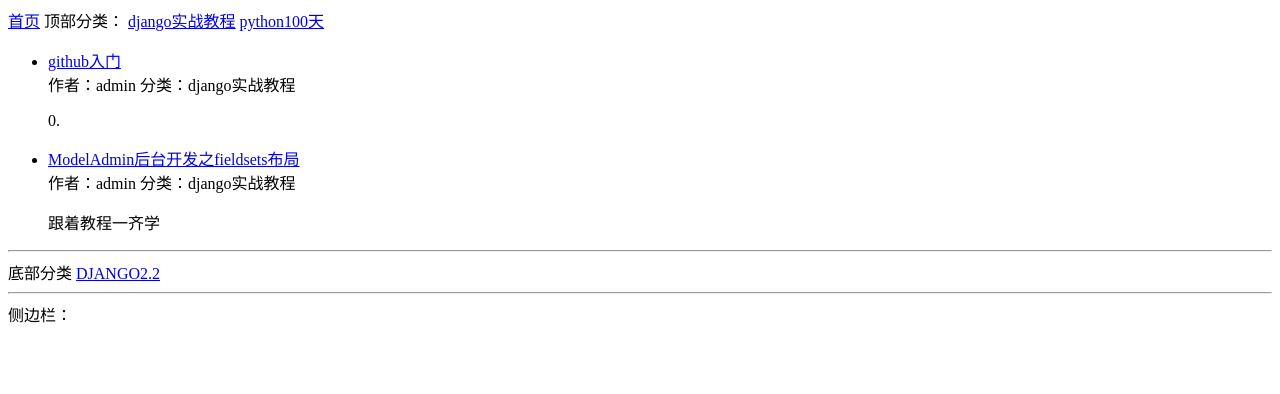
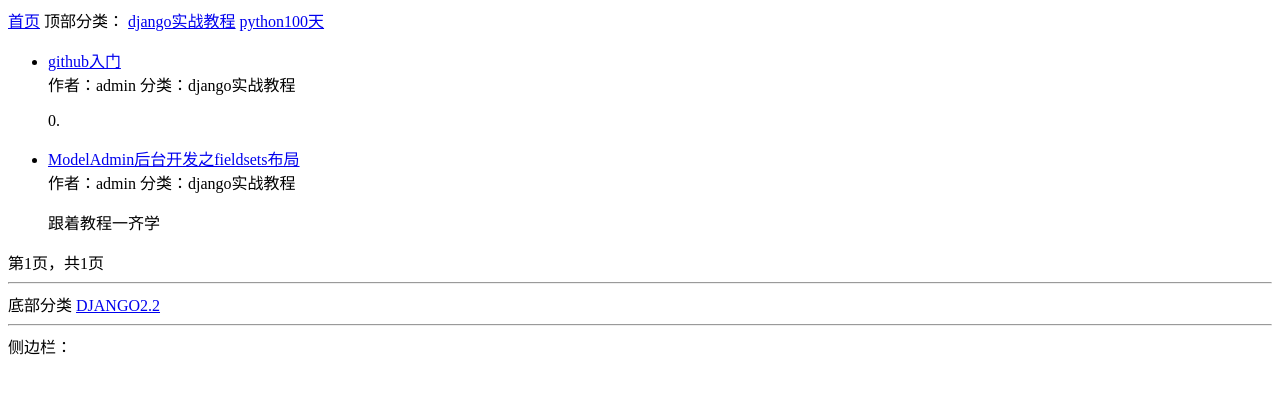
Before and after one commit to mooremok/typeidea, a Django app: page /category/1/ in a window 1280 px wide. Shown: the top 394 px of the page. Run offline with Django 3.2, Linux system fonts and the light colour scheme; data comes from the database, SQL or seed files in the repository.

Commit message:
前端中增加分页，views中测试分页效果

```diff
--- a/blog/views.py
+++ b/blog/views.py
@@ -6,6 +6,10 @@ from django.shortcuts import get_object_or_404
 
 # Create your views here.
 
+"""
+抽象sidebar.get_all() & Category.get_navs()
+override get_context_data()
+"""
 class CommonViewMixin:
     def get_context_data(self, **kwargs):
         context = super().get_context_data(**kwargs)
@@ -17,7 +21,7 @@ class CommonViewMixin:
 
 class IndexView(CommonViewMixin, ListView):
     queryset = Post.latest_posts()
-    paginator_by = 5
+    paginate_by = 5
     context_object_name = 'post_list'
     template_name = 'blog/list.html'
 
--- a/typeidea/templates/blog/list.html
+++ b/typeidea/templates/blog/list.html
@@ -1,4 +1,14 @@
 {% extends "../base.html" %}
+
+{% block title %}
+    {% if tag %}
+    标签列表页：{{ tag.name }}
+    {% elif category %}
+    分类列表页：{{ category.name }}
+    {% else %}
+    首页
+    {% endif %}
+{% endblock %}
 {% block main %}
 <ul>
     {% for post in post_list %}
@@ -14,4 +24,14 @@
     暂无数据
     {% endfor %}
 </ul>
+
+{% if page_obj %}
+    {% if page_obj.has_previous %}
+        <a href="?page={{ page_obj.previous_page_number }}">上一页</a>
+    {% endif %}
+    第{{ page_obj.number }}页，共{{ paginator.num_pages }}页
+    {% if page_obj.has_next %}
+        <a href="?page={{ page_obj.next_page_number }}">下一页</a>
+    {% endif %}
+{% endif %}
 {% endblock %}
```
